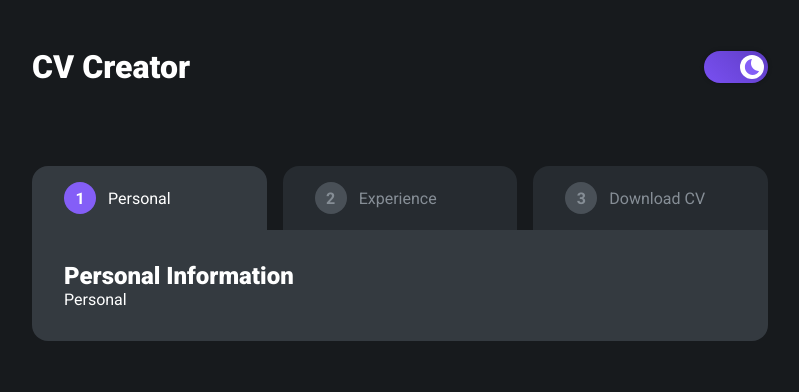
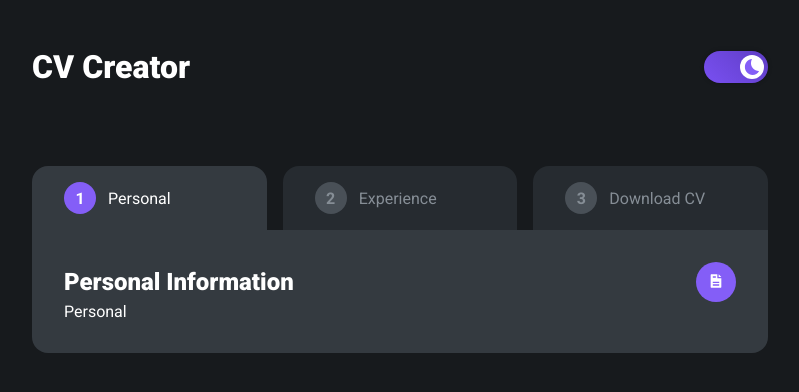
Before and after one commit to michalwachowicz/cv-application, a React (Create React App) app: page / in a window 1280 px wide. Shown: the top 392 px of the page, without its empty margins (240-1039 px from the left). Built offline with nearby package versions, Linux system fonts and the light colour scheme.

Commit message:
Create CV Button component

```diff
--- a/src/components/App.jsx
+++ b/src/components/App.jsx
@@ -45,6 +45,9 @@ function App() {
           <MainCard
             tabBarItems={tabBarItems}
             onCurrentChange={setCurrentPage}
+            onDisplayCV={() => {
+              // TODO: Show CV Card
+            }}
             index={getCurrentTabItemId(tabBarItems)}
           />
         </Container>
--- /dev/null
+++ b/src/components/elements/CVButton.jsx
@@ -0,0 +1,33 @@
+import React from 'react';
+import PropTypes from 'prop-types';
+import styled from 'styled-components';
+import cvSvg from '../../assets/cv.svg';
+
+function CVButton(props) {
+  const { onCvButtonClick } = props;
+  return (
+    <Button onClick={onCvButtonClick} type="button">
+      <Image src={cvSvg} alt="CV Document Icon" />
+    </Button>
+  );
+}
+
+CVButton.propTypes = {
+  onCvButtonClick: PropTypes.func.isRequired,
+};
+
+const Button = styled.button`
+  width: 2.5rem;
+  height: 2.5rem;
+  border: none;
+  border-radius: 100px;
+  background-color: ${({ theme }) => theme.main};
+  cursor: pointer;
+`;
+
+const Image = styled.img`
+  width: 1rem;
+  height: 1rem;
+`;
+
+export default CVButton;
--- a/src/components/main/MainCard.jsx
+++ b/src/components/main/MainCard.jsx
@@ -5,11 +5,11 @@ import MainContent from './MainContent';
 import TabBar, { itemsArray } from '../tab/TabBar';
 
 function MainCard(props) {
-  const { tabBarItems, onCurrentChange, index } = props;
+  const { tabBarItems, onCurrentChange, onDisplayCV, index } = props;
   return (
     <Main>
       <TabBar items={tabBarItems} onCurrentChange={onCurrentChange} />
-      <MainContent index={index} />
+      <MainContent index={index} onDisplayCV={onDisplayCV} />
     </Main>
   );
 }
@@ -17,6 +17,7 @@ function MainCard(props) {
 MainCard.propTypes = {
   tabBarItems: itemsArray.isRequired,
   onCurrentChange: PropTypes.func.isRequired,
+  onDisplayCV: PropTypes.func.isRequired,
   index: PropTypes.number.isRequired,
 };
 
--- a/src/components/main/MainContent.jsx
+++ b/src/components/main/MainContent.jsx
@@ -4,8 +4,9 @@ import PropTypes from 'prop-types';
 import Personal from '../pages/Personal';
 import Experience from '../pages/Experience';
 import DownloadCV from '../pages/DownloadCV';
+import CVButton from '../elements/CVButton';
 
-function MainContent({ index }) {
+function MainContent({ index, onDisplayCV }) {
   const pages = [
     { title: 'Personal Information', page: <Personal /> },
     { title: 'Experience', page: <Experience /> },
@@ -13,7 +14,10 @@ function MainContent({ index }) {
   ];
   return (
     <MainContentContainer>
-      <Title>{pages[index].title}</Title>
+      <Header>
+        <Title>{pages[index].title}</Title>
+        <CVButton onCvButtonClick={onDisplayCV} />
+      </Header>
       {pages[index].page}
     </MainContentContainer>
   );
@@ -21,6 +25,7 @@ function MainContent({ index }) {
 
 MainContent.propTypes = {
   index: PropTypes.number.isRequired,
+  onDisplayCV: PropTypes.func.isRequired,
 };
 
 const MainContentContainer = styled.div`
@@ -33,6 +38,12 @@ const MainContentContainer = styled.div`
   }
 `;
 
+const Header = styled.header`
+  display: flex;
+  justify-content: space-between;
+  align-items: center;
+`;
+
 const Title = styled.h2`
   font-size: 1.5rem;
   font-weight: 900;
```
Also changed, not shown: src/assets/cv.svg (added).
